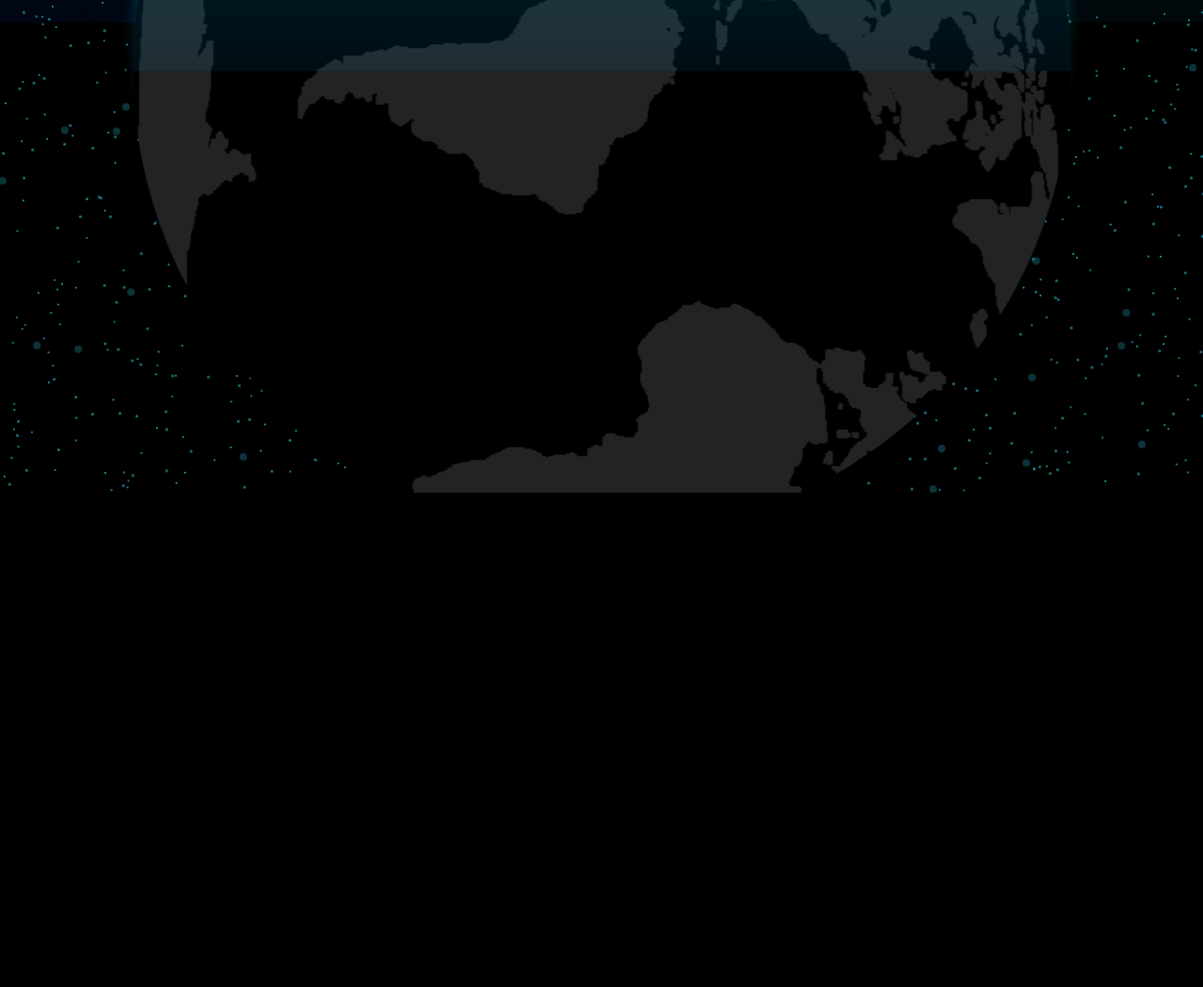
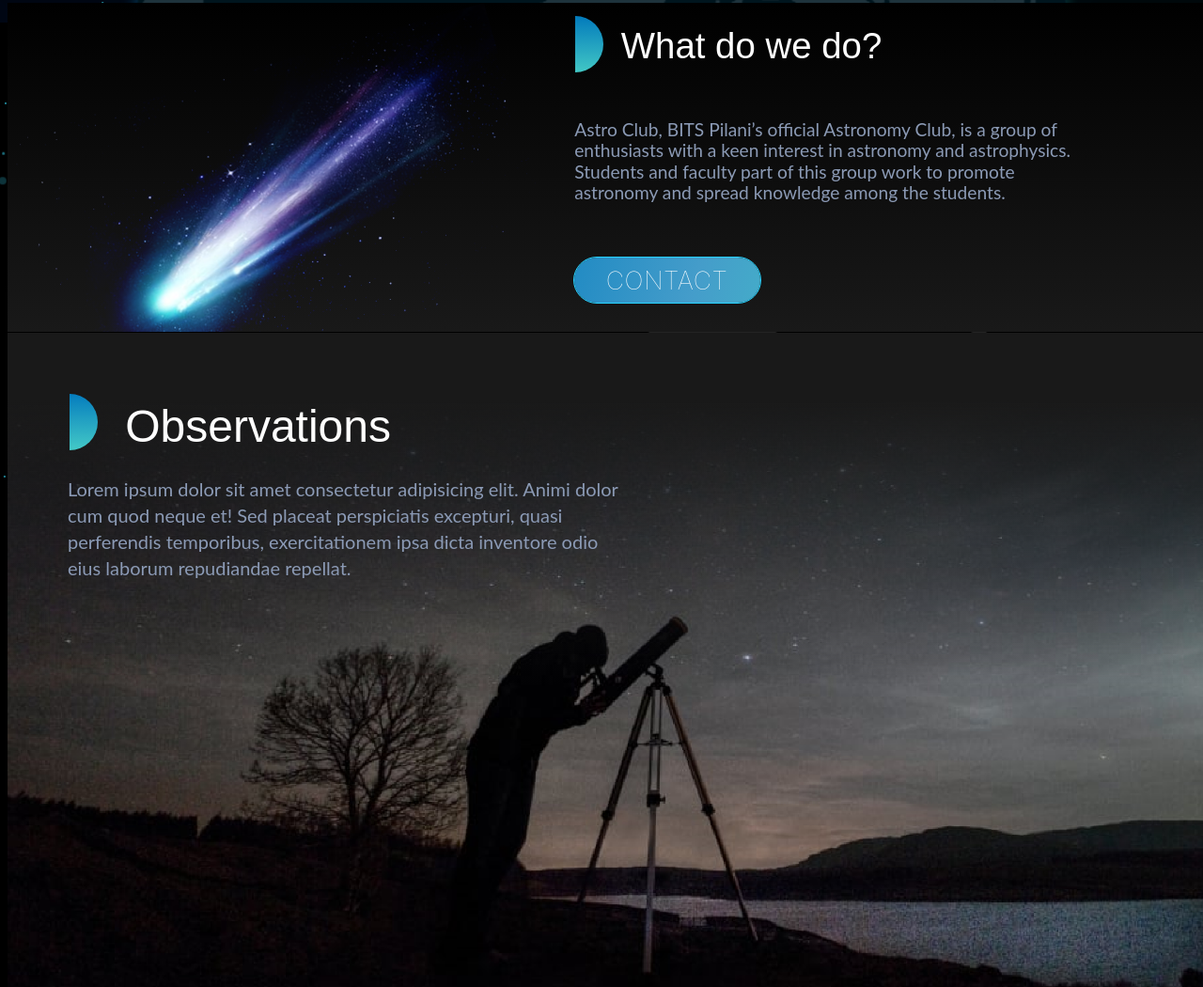
Before and after one commit to TanishBansal9102/AstroWebsiteLandingPage, a plain HTML site: page LandingPageAstro/index.html in a window 1280 px wide. Shown: the part 853-1903 px from the top of the page at 94% size. Drawn offline with nearby package versions, Linux system fonts and the light colour scheme.

Commit message:
what do we do

```diff
--- a/LandingPageAstro/Assets/astro.css
+++ b/LandingPageAstro/Assets/astro.css
@@ -1,3 +1,4 @@
+
 @font-face {
 	font-family: Railway;
 	src: url(fonts/Railway.otf);
@@ -12,6 +13,7 @@
 	z-index: 999;
    height: 100%;
 }
+
 #status  {
 	width: 100%;
 	height: 40vh;
@@ -68,7 +70,7 @@
     letter-spacing: 1.16vw;
 }
 .myBtn {
-	z-index: 2;
+	z-index: 3;
 	position: fixed;
 
 	width: 239px;
@@ -160,7 +162,7 @@ li {
 
 /* Let's style the wrapper */
 .wrapper {
-	z-index: 4;
+	z-index: 6;
 	position: absolute;
 	bottom: 10em;
 	right: 0;
@@ -357,3 +359,188 @@ to align it properly */
 		text-align: center
 	}
 }
+
+@media (min-width: 501px){
+	.section-2{
+		position: absolute;
+		width: 100%;
+		top: 107vh;
+		z-index: 5;
+		margin: 0;
+		padding: 0;
+		background: transparent linear-gradient(180deg, #000000 0%, #191919 100%) 0% 0% no-repeat padding-box;
+		overflow-y: hidden;
+		height: 43.8vh;
+	}
+
+	.image-container-1{
+		display: inline-block;
+		width: 46%;
+		height: auto;
+		margin: 0 auto;
+		padding: 0;
+	}
+
+	.image-container-1 img{
+		display: block;
+		width: 100%;
+		height: auto;
+		mix-blend-mode: lighten;
+	}
+
+	.text-container{
+		position: absolute;
+		margin: 3vh auto;
+		display: inline-block;
+		width: 45%;
+		height: auto;
+	}
+
+	.section-2 .text{
+		display: inline;
+		font-family: sans-serif;
+		font-size: 3vw;
+		font-weight: 100;
+		color: #FFFFFF;
+	}
+
+	.section-2 p{
+		color: #8B9AB5;
+		font-family: 'Lato', sans-serif;
+		font-size: 1.5vw;
+		padding-left: 0.9rem;
+		margin-top: 7vh;
+		margin-bottom: 7vh;
+		line-height: 1.75vw;
+	}
+
+	.circle{
+		height: 30px;
+		width: 60px;
+		border-radius: 30px 30px 0 0;
+		transform: rotate(90deg);
+		background-image: linear-gradient(-90deg, #48DBD8E8, #0287D0E6);
+		display: inline-block;
+	}
+
+	.myBtn2{
+
+		width: 200px;
+		height: 50px;
+		margin-left: 1vw;
+		margin-bottom: 5em; /*change this to specify distance from bottom*/
+		bottom: 0;
+		left: unset;
+    	right: unset;
+    	position: unset;
+
+}
+
+}
+
+@media only screen and (max-width: 501px){
+	.section-2{
+		margin: 0;
+		padding: 0;
+		background-image: linear-gradient(#000000 50%, #191919);
+	}
+
+	.image-container-1{
+		display: inline-block;
+		width: 46%;
+		height: auto;
+		margin: 0 auto;
+		padding: 0;
+	}
+
+	.image-container-1 img{
+		display: block;
+		width: 100%;
+		height: auto;
+	}
+
+	.text-container{
+		position: absolute;
+		margin: 0 auto;
+		display: inline-block;
+		width: 45%;
+		height: auto;
+	}
+
+	.section-2 .text{
+		display: inline;
+		font-family: sans-serif;
+		font-size: 14px;
+		font-weight: 100;
+		color: #FFFFFF;
+		padding-left: 5px;
+	}
+
+	.section-2 p{
+		color: #8B9AB5;
+		font-family: 'Lato', sans-serif;
+		font-size: 10px;
+		padding-left: 5px;
+	}
+
+	.circle{
+		height: 10px;
+		width: 20px;
+		border-radius: 10px 10px 0 0;
+		transform: rotate(90deg);
+		background-image: linear-gradient(-90deg, #48DBD8E8, #0287D0E6);
+		display: inline-block;
+	}
+}
+
+@media (min-width: 501px){
+	.section-3{
+		z-index: 5;
+		color: white;
+		position: absolute;
+		width: 100%;
+		top:150.9vh;
+		background: transparent linear-gradient(180deg, #191919 0%, #191919 10%, #00000000 52%, #00000000 100%) 0% 0% no-repeat padding-box;
+		opacity: 1;
+	}
+
+	.section-3 img{
+		display: block;
+		max-width: 100%;
+		max-height: 100%;
+		z-index: -10;
+		mix-blend-mode: hue;
+	}
+
+	.section-3 h1{
+		position: absolute;
+		top: 5vh;
+    	left: 9vw;
+		display: inline-block;
+		font-family: sans-serif;
+		font-size: 3rem;
+		font-weight: 100;
+		margin-left: 10px;
+	}
+
+	.section-3 .circle{
+		position: absolute;
+		top: 10vh;
+		left: 4vw;
+		display: inline-block;
+	}
+
+	.section-3 p{
+		position: absolute;
+		top: 14vh;
+		left: 4vw;
+		width: 47vw;
+		height: auto;
+		margin-left: 1vw;
+		color: #8B9AB5;
+		font-family: 'Lato', sans-serif;
+		font-size: 1.25rem;
+		margin-top: 5vh;
+		line-height: 1.75rem;
+	}
+}
--- a/LandingPageAstro/Assets/index.js
+++ b/LandingPageAstro/Assets/index.js
@@ -36,7 +36,7 @@ $(document).ready(function(){
 	var linea = $('#linea');
 	var lineb = $('#lineb');
 	var linec = $('#linec');
-	var explore = $('.myBtn');
+	var explore = $('#explore');
 	var navbar = $('.navbar');
 
 	$(window).on('scroll', function() {
--- a/LandingPageAstro/index.html
+++ b/LandingPageAstro/index.html
@@ -517,7 +517,7 @@
 			<div id="lineb">HORIZON</div>
 			<div id="linec">ASTRO CLUB, BITS PILANI</div>
 		</div>
-		<button class="bg myBtn" style="display: none;">
+		<button id="explore" class="bg myBtn" style="display: none;">
 			<!--For animation-->
 			<div class="btntext">
 				Explore!
@@ -540,10 +540,36 @@
 		</div>
 
 		<script>
-			$('.myBtn').delay(3000).fadeIn(1000)
+			$('#explore').delay(3000).fadeIn(1000)
 			$('#social').delay(3000).fadeIn(1000)
 		</script>
+		<div class="section-2">
+			<div class="image-container-1">
+				<img src="Assets/component (1).png" alt="meteor">
+			</div>
+			<div class="text-container">
+				<div class="circle-text">
+					<div class="circle"></div>
+					<h1 class="text">What do we do?</h1>
+				</div>
+				<p>Astro Club, BITS Pilani’s oﬃcial Astronomy Club, is a group of enthusiasts with a keen interest in astronomy and
+				astrophysics. Students and faculty part of this group work to promote astronomy and spread knowledge among the students.</p>
+				<button class="myBtn myBtn2" class="bg">
+					<div class="btntext">
+						Contact
+					</div>
+				</button>
+			</div>
+		</div>
 
+		<div class="section-3">
+			<img src="./Assets/component.png" alt="component">
+			<div class="content-3">
+				<div class="circle"></div>
+				<h1>Observations</h1>
+				<p>Lorem ipsum dolor sit amet consectetur adipisicing elit. Animi dolor cum quod neque et! Sed placeat perspiciatis excepturi, quasi perferendis temporibus, exercitationem ipsa dicta inventore odio eius laborum repudiandae repellat.</p>
+			</div>
+		</div>
 		<script
 			src="https://cdn.jsdelivr.net/npm/popper.js@1.16.0/dist/umd/popper.min.js"
 			integrity="sha384-Q6E9RHvbIyZFJoft+2mJbHaEWldlvI9IOYy5n3zV9zzTtmI3UksdQRVvoxMfooAo"
```
Also changed, not shown: LandingPageAstro/Assets/component (1).png (added), LandingPageAstro/Assets/component.png (added).
